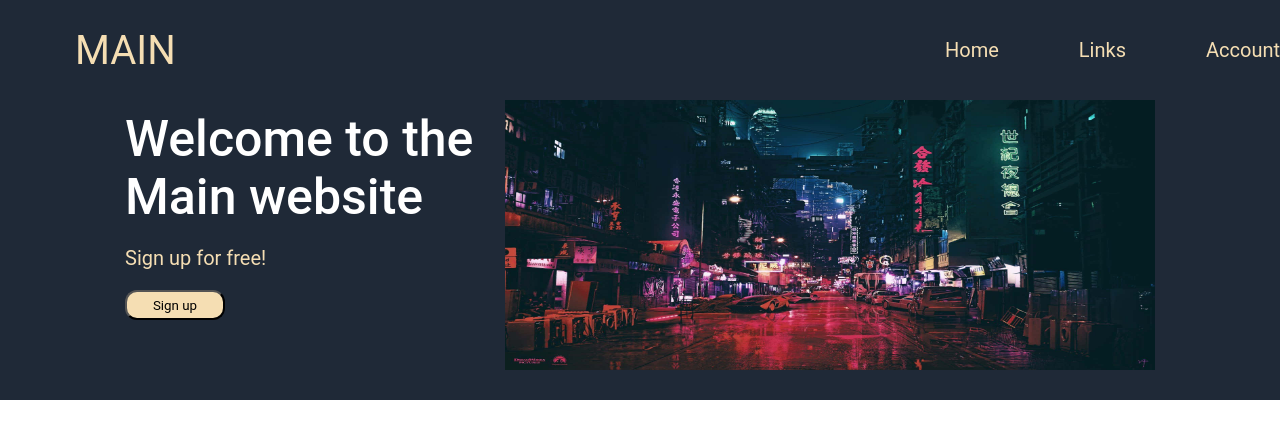
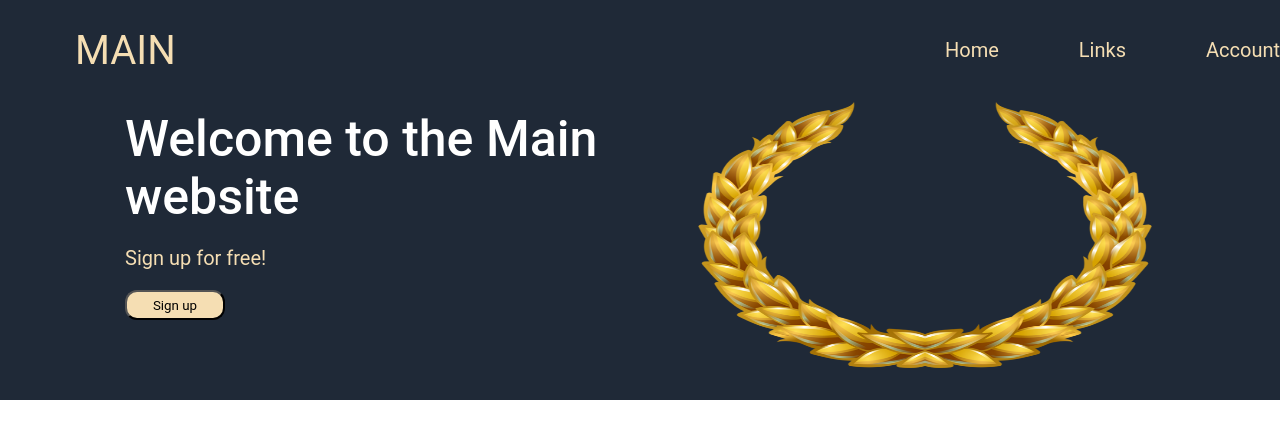
Before and after one commit to naifnawaz/landingpage, a plain HTML site: page index.html in a window 1280 px wide. Drawn offline with Linux system fonts and the light colour scheme; files whose address does not match are found by name.

Commit message:
changed image and proportions

```diff
--- a/index.html
+++ b/index.html
@@ -24,7 +24,7 @@
                 <p class="line2">Sign up for free!</p>
                 <button class="sign-up">Sign up</button>
             </div>
-            <img class="main-image" src="C:\Users\naifn\Desktop\webdevrepo\landingpage\images\cyberpunk.jpg"
+            <img class="main-image" src="C:\Users\naifn\Desktop\webdevrepo\landingpage\images\pngwing.com.png"
                 alt="placeholder">
         </div>
 
--- a/style.css
+++ b/style.css
@@ -104,10 +104,7 @@
 /*image on right side of main*/
 
 .main-image {
-    width: 650px;
+    width: 460px;
     height: auto;
     margin-bottom: 30px;
-
-
-
 }
```
Also changed, not shown: images/levi minimalist.jpg (deleted), images/pngwing.com.png (added).
